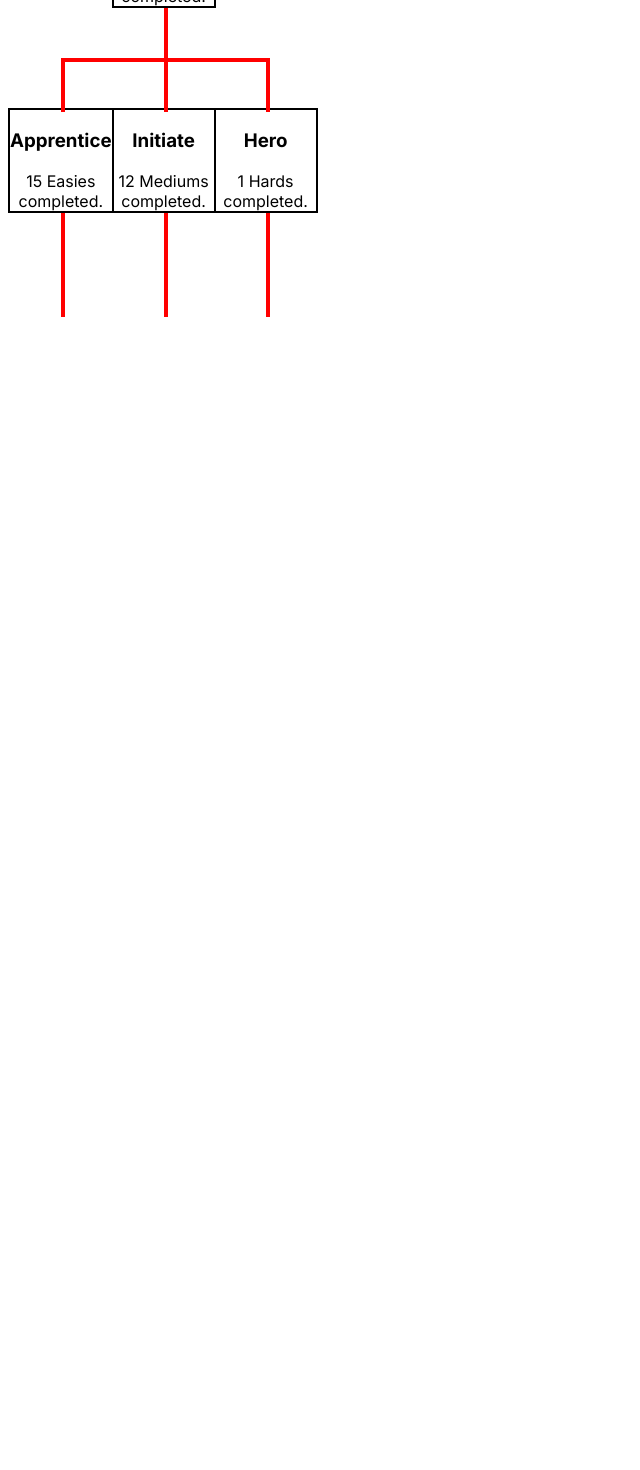
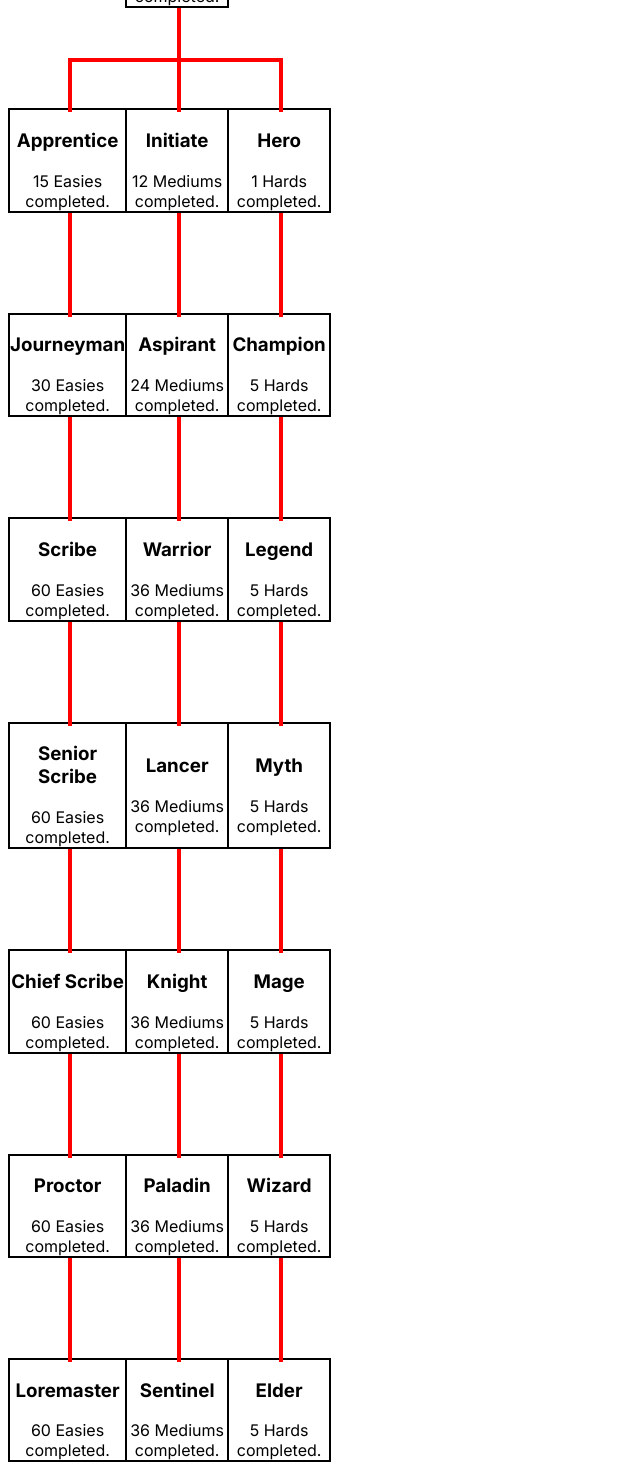
Before and after one commit to adrientremblay/BrotherhoodOfLeetcode, a Next.js app: page / in a window 1280 px wide. Shown: the part 178-1648 px from the top of the page, without its empty margins (0-640 px from the left). Before the commit the page ends 800 px from the top, so only its background shows below. Built offline with nearby package versions, Linux system fonts and the light colour scheme.

Commit message:
Complete the tree

```diff
--- a/app/rank_table.js
+++ b/app/rank_table.js
@@ -33,6 +33,61 @@ export default function RankTable() {
                     <td><div className="line vertical-line"></div></td>
                     <td><div className="line vertical-line"></div></td>
                 </tr>
+                <tr>
+                    <td className="content"><Rank name="Journeyman" number="30" difficulty="Easies"></Rank></td>
+                    <td className="content"><Rank name="Aspirant" number="24" difficulty="Mediums"></Rank></td>
+                    <td className="content"><Rank name="Champion" number="5" difficulty="Hards"></Rank></td>
+                </tr>
+                <tr>
+                    <td><div className="line vertical-line"></div></td>
+                    <td><div className="line vertical-line"></div></td>
+                    <td><div className="line vertical-line"></div></td>
+                </tr>
+                <tr>
+                    <td className="content"><Rank name="Scribe" number="60" difficulty="Easies"></Rank></td>
+                    <td className="content"><Rank name="Warrior" number="36" difficulty="Mediums"></Rank></td>
+                    <td className="content"><Rank name="Legend" number="5" difficulty="Hards"></Rank></td>
+                </tr>
+                <tr>
+                    <td><div className="line vertical-line"></div></td>
+                    <td><div className="line vertical-line"></div></td>
+                    <td><div className="line vertical-line"></div></td>
+                </tr>
+                <tr>
+                    <td className="content"><Rank name="Senior Scribe" number="60" difficulty="Easies"></Rank></td>
+                    <td className="content"><Rank name="Lancer" number="36" difficulty="Mediums"></Rank></td>
+                    <td className="content"><Rank name="Myth" number="5" difficulty="Hards"></Rank></td>
+                </tr>
+                <tr>
+                    <td><div className="line vertical-line"></div></td>
+                    <td><div className="line vertical-line"></div></td>
+                    <td><div className="line vertical-line"></div></td>
+                </tr>
+                <tr>
+                    <td className="content"><Rank name="Chief Scribe" number="60" difficulty="Easies"></Rank></td>
+                    <td className="content"><Rank name="Knight" number="36" difficulty="Mediums"></Rank></td>
+                    <td className="content"><Rank name="Mage" number="5" difficulty="Hards"></Rank></td>
+                </tr>
+                <tr>
+                    <td><div className="line vertical-line"></div></td>
+                    <td><div className="line vertical-line"></div></td>
+                    <td><div className="line vertical-line"></div></td>
+                </tr>
+                <tr>
+                    <td className="content"><Rank name="Proctor" number="60" difficulty="Easies"></Rank></td>
+                    <td className="content"><Rank name="Paladin" number="36" difficulty="Mediums"></Rank></td>
+                    <td className="content"><Rank name="Wizard" number="5" difficulty="Hards"></Rank></td>
+                </tr>
+                <tr>
+                    <td><div className="line vertical-line"></div></td>
+                    <td><div className="line vertical-line"></div></td>
+                    <td><div className="line vertical-line"></div></td>
+                </tr>
+                <tr>
+                    <td className="content"><Rank name="Loremaster" number="60" difficulty="Easies"></Rank></td>
+                    <td className="content"><Rank name="Sentinel" number="36" difficulty="Mediums"></Rank></td>
+                    <td className="content"><Rank name="Elder" number="5" difficulty="Hards"></Rank></td>
+                </tr>
             </tbody>
         </table>
     );
```
